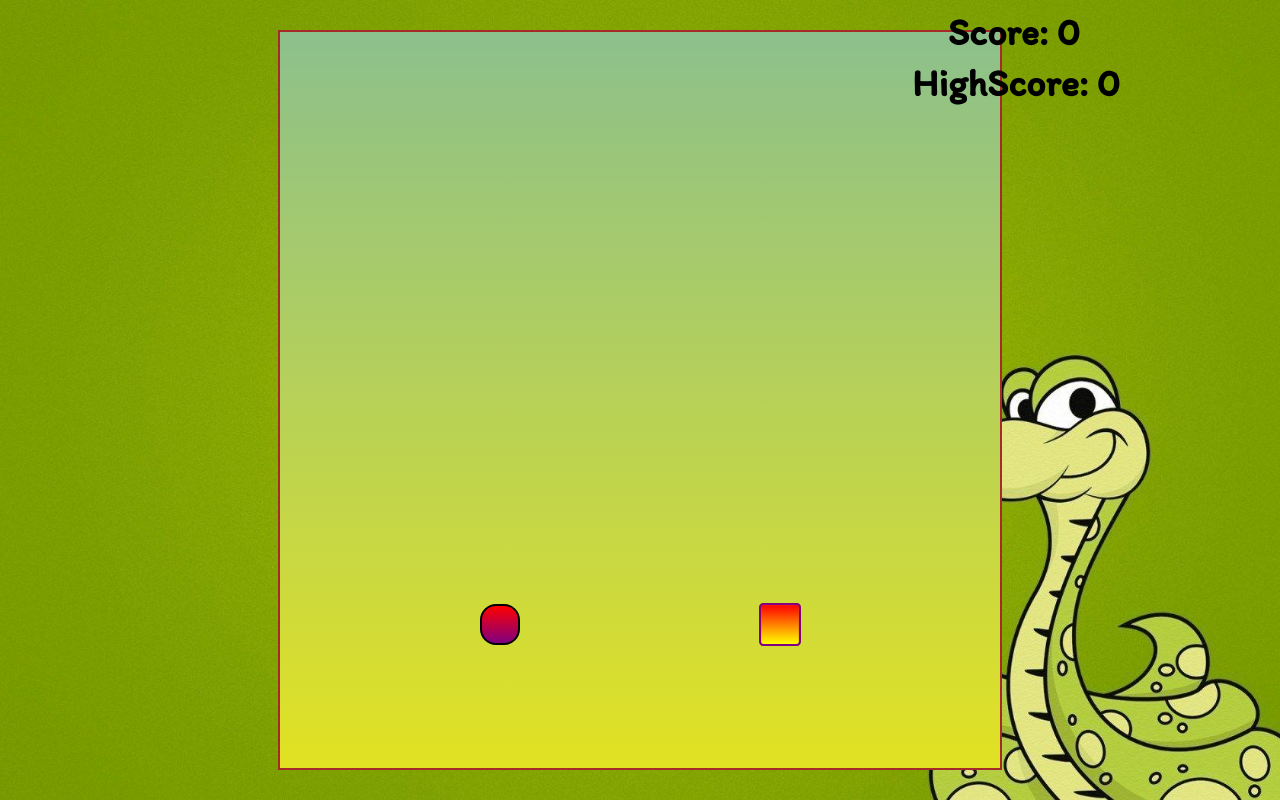
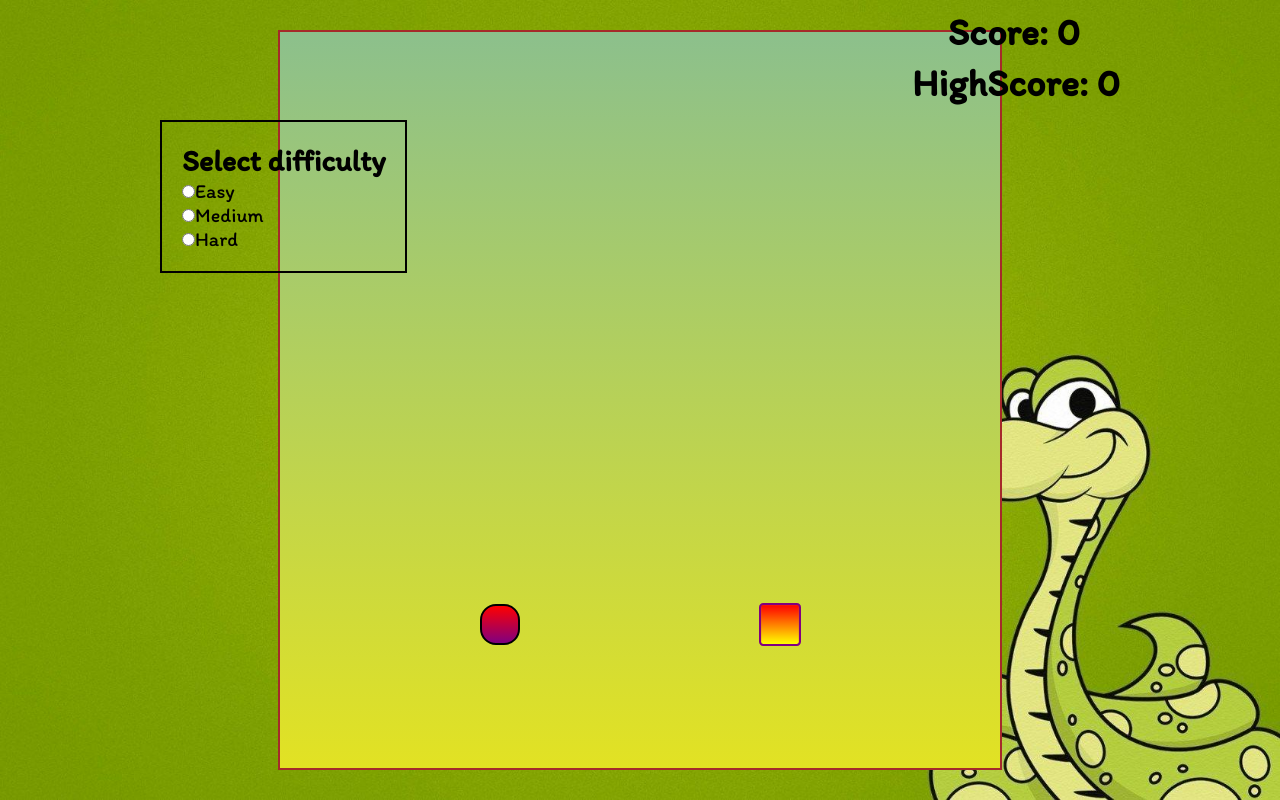
Before and after one commit to GitreefAkram/Snake-Game, a plain HTML site: page index.html in a window 1280 px wide. Drawn offline with Linux system fonts and the light colour scheme.

Commit message:
difficulty levels added , now user can select his own difficulty level
copied from main to repository

```diff
--- a/index.html
+++ b/index.html
@@ -12,6 +12,32 @@
       <div id="scoreBox">Score: 0</div>
       <div id="hiscoreBox">HighScore: 0</div>
       <div id="board"></div>
+      <div class="level">
+        <h2>Select difficulty</h2>
+        <input
+          type="radio"
+          class="levellist"
+          name="levels"
+          value="easy"
+          onclick="level();"
+        />Easy
+        <br />
+        <input
+          type="radio"
+          class="levellist"
+          name="levels"
+          value="medium"
+          onclick="level();"
+        />Medium <br />
+        <input
+          type="radio"
+          class="levellist"
+          name="levels"
+          value="hard"
+          onclick="level();"
+        />Hard
+        <br />
+      </div>
     </div>
 
     <script src="./script.js"></script>
--- a/script.js
+++ b/script.js
@@ -2,9 +2,34 @@ let inputDir = {x: 0,y: 0};
 let foodSound = new Audio('./Files/eat.wav');
 let gameOverSound = new Audio('./Files/gameover.mp3');
 let moveSound = new Audio('./Files/move.mp3');
-let speed = 6;
+let speed = 5;
 let Score = 0;
 let lastPaintTime = 0;
+
+function level()
+{
+    var type = document.getElementsByName("levels");
+    if (type[0].checked)
+    {
+        speed = 4;
+        console.log("Easy")
+    }
+    else if (type[1].checked)
+    {
+        speed = 8;
+        console.log("medium");
+    }
+    else if(type[2].checked)
+    {
+        speed = 16;
+        console.log("hard");
+    }
+
+}
+
+// $('.levellist').on('change', function(){
+//     $('.levellist').not(this).prop('checked', false);
+// });
 let snakeArr = [
 
     {x: 13, y: 15}
--- a/style.css
+++ b/style.css
@@ -55,3 +55,14 @@
   font-family: "Itim", cursive;
   color: black;
 }
+.level {
+  position: absolute;
+  top: 120px;
+  left: 160px;
+  font-size: 20px;
+  align-items: center;
+  border: 2px solid black;
+  padding: 20px;
+  color: black;
+  font-family: "Itim", cursive;
+}
```
